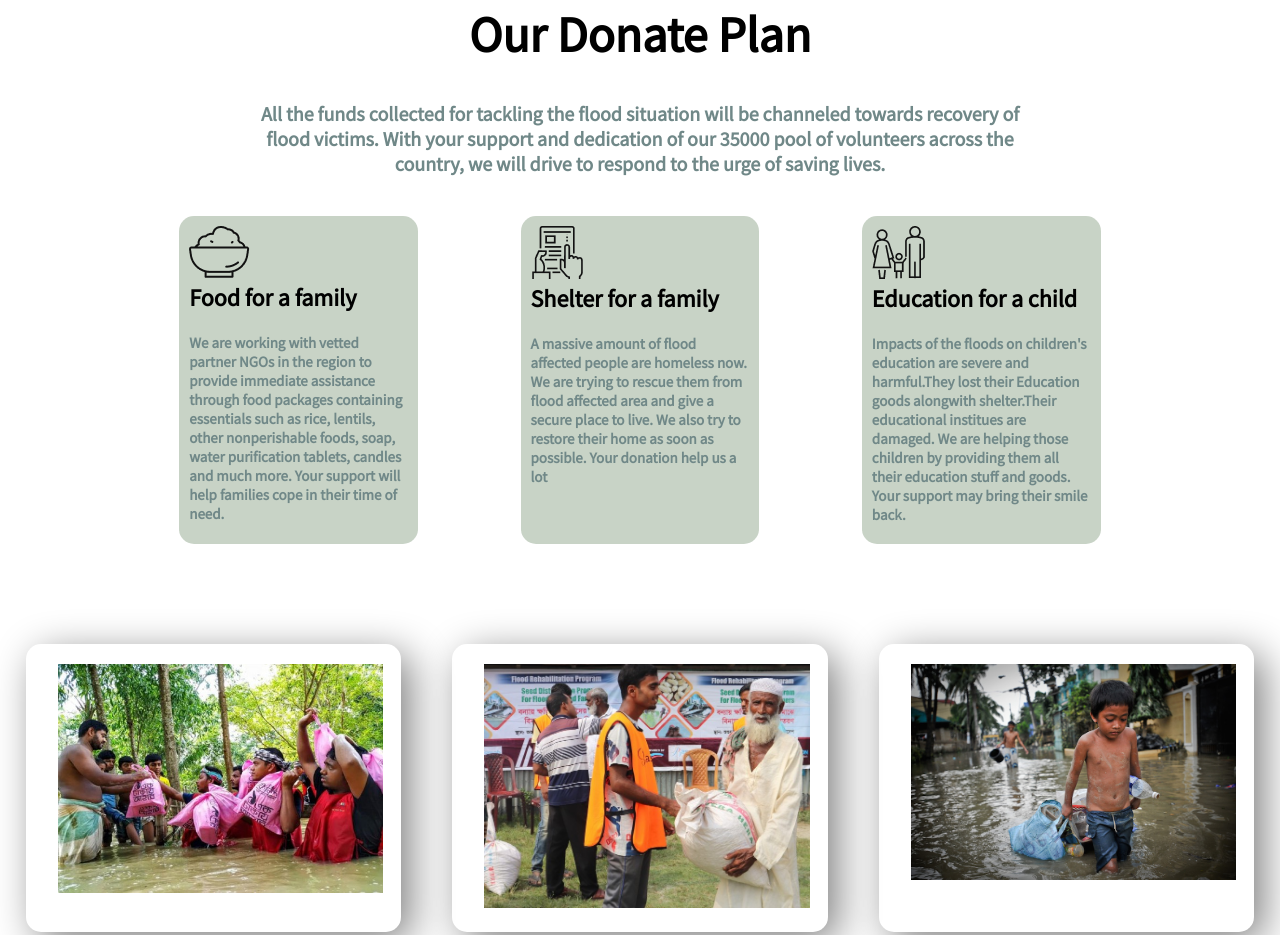
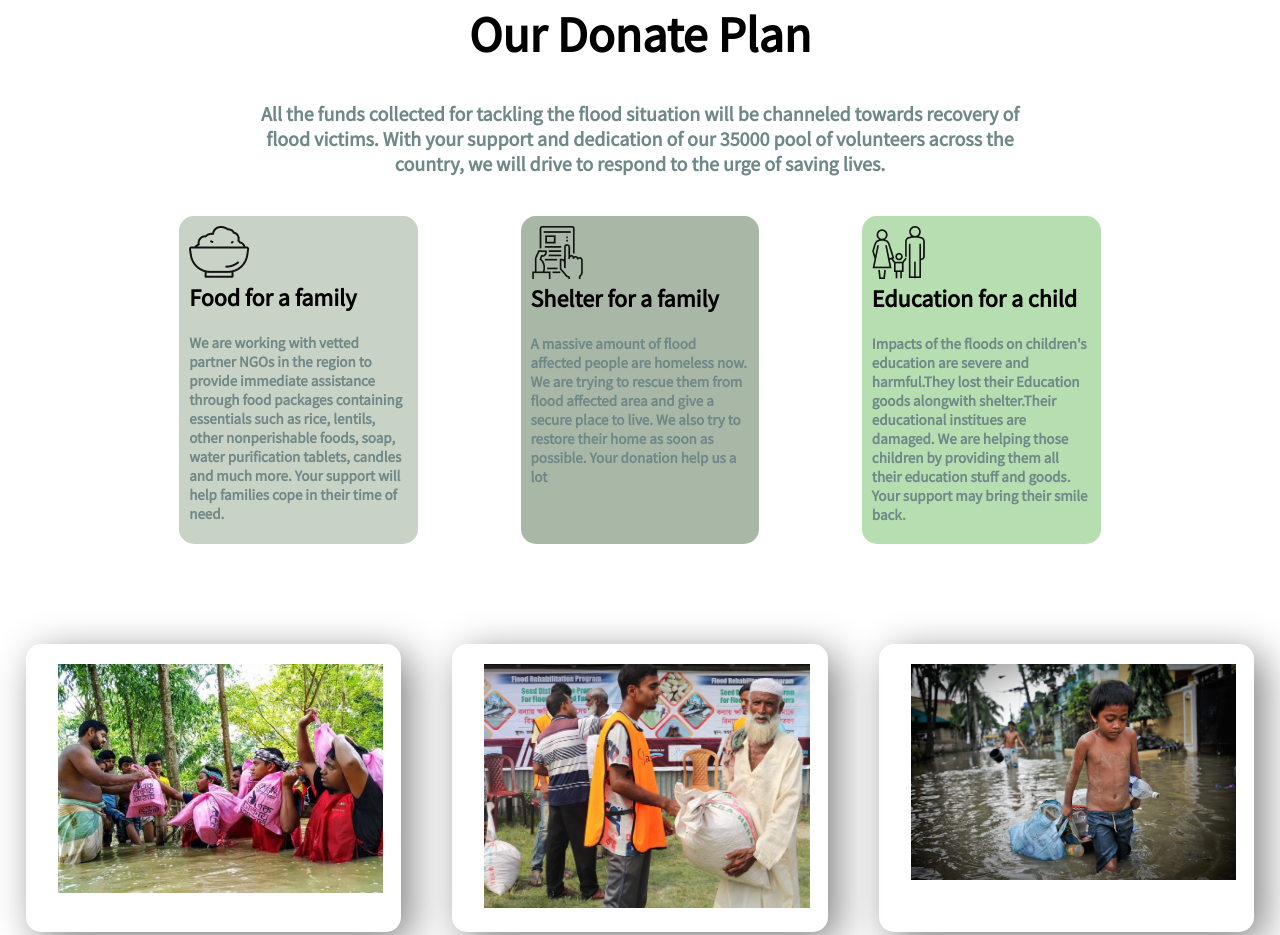
Before and after one commit to arpangupta555/donate-today, a plain HTML site: page index.html in a window 1280 px wide. Shown: the part 1248-2183 px from the top of the page. Drawn offline with Linux system fonts and the light colour scheme.

Commit message:
first asign

```diff
--- a/index.html
+++ b/index.html
@@ -89,14 +89,14 @@
                         nonperishable foods, soap, water purification tablets, candles and much more. Your support will
                         help families cope in their time of need.</h3>
                 </div>
-                <div class="recep-div2">
+                <div class="recep-div4">
                     <img src="icons/Frame-1.png" alt="">
                     <h2> Shelter for a family </h2><br>
                     <h3 class="donate">A massive amount of flood affected people are homeless now. We are trying to
                         rescue them from flood affected area and give a secure place to live. We also try to restore
                         their home as soon as possible. Your donation help us a lot</h3>
                 </div>
-                <div class="recep-div2">
+                <div class="recep-div5">
                     <img src="icons/shelter.png" alt="">
                     <h2> Education for a child </h2><br>
                     <h3 class="donate"> Impacts of the floods
@@ -146,6 +146,7 @@
         <div class="box">
             <input type="text" placeholder="E-mail">
             <input type="submit" value="Subscribe">
+
         </div>
 
     </section>
--- a/style.css
+++ b/style.css
@@ -29,7 +29,7 @@ body {
 
 .sec-gap {
 
-    margin-bottom: 350px;
+    margin-bottom: 400px;
 
 }
 
@@ -173,6 +173,32 @@ h3 {
 
 }
 
+.recep-div4 {
+    width: 55%;
+    margin-left: 5%;
+    margin-right: 5%;
+    background-color: rgba(127, 148, 124, 0.671);
+    padding-top: 10px;
+    padding-left: 10px;
+    padding-right: 10px;
+    border-radius: 15px;
+
+
+}
+
+.recep-div5 {
+    width: 55%;
+    margin-left: 5%;
+    margin-right: 5%;
+    background-color: rgba(148, 206, 137, 0.671);
+    padding-top: 10px;
+    padding-left: 10px;
+    padding-right: 10px;
+    border-radius: 15px;
+
+
+}
+
 .recep-div3 {
     width: 55%;
     margin-left: 2%;
@@ -224,13 +250,25 @@ h3 {
 }
 
 .box {
-    border: 200px;
+
     position: absolute;
     top: 470%;
     left: 50%;
-    bottom: -10px;
+
     transform: translate(-50%, -50%);
+    width: 45%;
+    height: 15%;
+    margin-left: 1%;
+    margin-right: 1%;
+    background-color: rgba(157, 245, 139, 0.562);
+    padding-top: 120px;
+    padding-left: 180px;
+    padding-right: 100px;
+    padding-bottom: 100px;
+
+
 }
+
 
 input {
 
```
